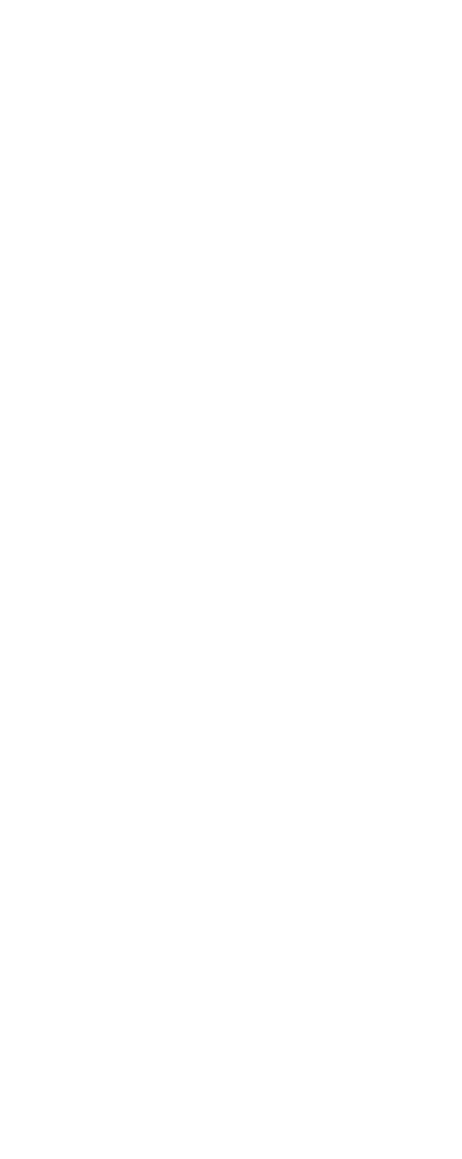
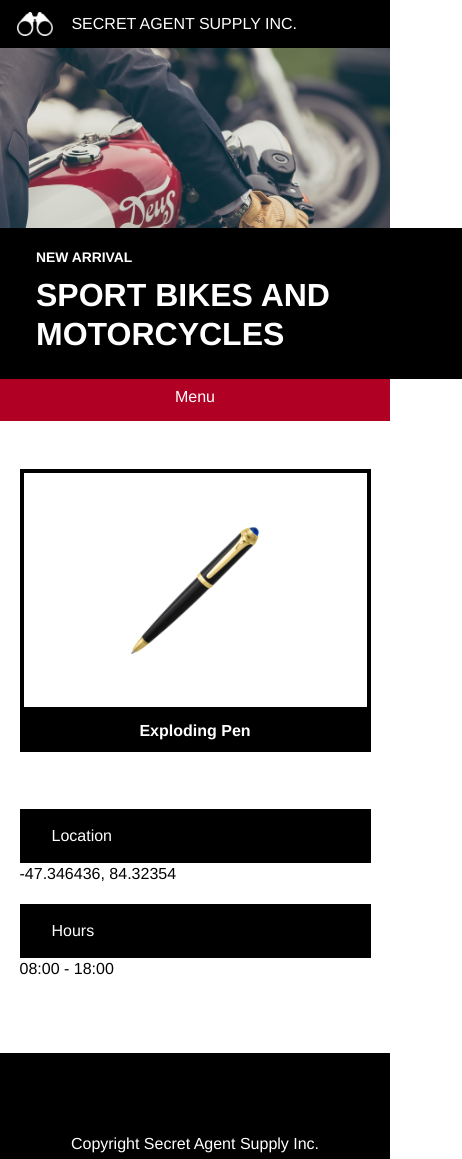
Before and after one commit to Raphg27/secret-agent, a plain HTML site: page index.html in a window 390 px wide. Shown: the top 1159 px of the page, 462 px wide, since content can reach past the window. Before the commit the page ends 844 px from the top, so only its background shows below. Drawn offline with Linux system fonts and the light colour scheme; files that its build step writes are made by us from their sources.

Commit message:
responsive

```diff
--- a/index.html
+++ b/index.html
@@ -8,5 +8,85 @@
   </head>
   <body>
 
+<!-- Header -->
+    <header class="company">
+      <div class="flex-container">
+      <img src="resources/images/logo.png" alt="logo">
+      <span>Secret Agent Supply Inc.</span>
+      </div>
+    </header>
+
+<!-- Banner -->
+    <div class="banner">
+      <div class="flex-container">
+        <div class="headline">
+          <h4>NEW ARRIVAL</h4>
+          <h1>SPORT BIKES AND MOTORCYCLES</h1>
+        </div>
+      </div>
+    </div>
+
+    <nav>
+      <ul class="flex-container">
+        <li>Eyewere</li>
+        <li>Apparel</li>
+        <li>Gadgets</li>
+        <li>Vehicles</li>
+        <li>Classes</li>
+        <li>Contact</li>
+      </ul>
+
+      <ul class="mobile-nav flex-container">
+        <li>Menu</li>
+      </ul>
+    </nav>
+
+    <div class="flex-container">
+    <div class="products">
+
+      <div class="product">
+        <div class="product-image">
+        <img src="resources/images/pen.png" alt="pen">
+        </div>
+        <span class="description">Exploding Pen</span>
+      </div>
+
+      <div class="product watch">
+        <div class="product-image">
+        <img src="resources/images/watch.png" alt="watch">
+        </div>
+        <span class="description">Cellular Watch</span>
+      </div>
+
+      <div class="product glasses">
+        <div class="product-image">
+        <img src="resources/images/glasses.png" alt="glasses">
+        </div>
+        <span class="description">Thermal Glasses</span>
+      </div>
+
+    </div>
+    </div>
+
+    <div class="flex-container">
+      <div class="business-info">
+        <div class="info">
+        <span class="title">Location</span>
+        <span>-47.346436, 84.32354</span>
+        </div>
+
+        <div class="info">
+        <span class="title">Hours</span>
+        <span>08:00 - 18:00</span>
+        </div>
+      </div>
+    </div>
+
+    <footer>
+      <div class="flex-container">
+    <p>Copyright Secret Agent Supply Inc.</p>
+      </div>
+    </footer>
+
   </body>
 </html>
--- /dev/null
+++ b/resources/css/style.css
@@ -0,0 +1,227 @@
+html {
+  font-size: 18px;
+}
+
+body {
+  background-color: white;
+  font-family: Helvetica, sans-serif;
+  line-height: 1.4em;
+}
+
+
+.company {
+  background: black;
+}
+.company .flex-container {
+  display: flex;
+  align-items: center;
+  padding: 12px 0 12px 0.5em;
+  max-width: 960px;
+  margin: 0 auto;
+
+}
+
+
+header span {
+  color:white;
+  text-transform: uppercase;
+}
+
+div {
+  display: block;
+}
+
+header img {
+  height: 1.5em;
+  padding-right: 1rem;
+  padding-left: 0.5rem;
+}
+
+img {
+  border-style: none;
+}
+
+
+.banner {
+  background-image: url("../images/moto.jpg");
+  height: 25em;
+  background-repeat: no-repeat;
+  background-position: center;
+  background-size: cover;
+}
+
+.headline {
+  background-color: black;
+  color: white;
+  width: 20em;
+  position: relative;
+  top: 9em;
+  padding: 2em 3em;
+}
+
+.headline h1 {
+  font-size: 2em;
+  line-height: 1.2em;
+  margin: 0.25em 0px;
+}
+
+.flex-container {
+  max-width: 960px;
+  margin: 0 auto;
+}
+
+
+nav {
+  background-color:#B00024;
+  color: white;
+}
+
+nav ul {
+  display: flex;
+  align-items: center;
+  justify-content: space-between;
+  padding: 0.75rem 0;
+}
+
+
+h1, h4 {
+  font-weight: bold
+}
+
+.products, .business-info {
+    display: flex;
+    justify-content: space-between;
+    margin: 3em 0 0 0;
+}
+
+.product {
+  width: 30%;
+}
+
+
+.product-image {
+  height: 9rem;
+  border: 4px solid black;
+  padding:2rem 0px;
+  display: flex;
+  justify-content: center;
+  align-items: center;
+  border-image:initial;
+
+}
+
+.product-image img {
+  max-width: 8em;
+}
+
+img {
+  border-style:none;
+}
+.description {
+  background-color: black;
+  color: white;
+  font-weight: bold;
+  text-align: center;
+  padding: 0.5rem;
+  display: block;
+
+}
+
+
+.info {
+  width:35%;
+}
+
+.info .title {
+  display: block;
+  background-color: black;
+  color:white;
+  padding: 1em 2em;
+}
+
+footer {
+  background-color: black;
+  color: white;
+  margin-top: 4em;
+  padding: 5em 0px;
+}
+
+.mobile-nav {
+  display: none;
+}
+
+
+@media only screen and (max-width: 1024px) {
+.mobile-nav {
+    display: block;
+    text-align: center;
+
+}
+
+nav ul {
+  display:none;
+}
+
+body {
+  font-size:16px;
+}
+
+.product {
+  width: 47%;
+}
+.product.glasses {
+  display: none;
+}
+
+}
+
+
+@media only screen and (max-width: 470px) {
+
+  .mobile-nav {
+      display: block;
+      text-align: center;
+  }
+
+.banner {
+  height: 18rem;
+
+}
+.headline {
+  padding: 1rem 2rem;
+  width: 100%;
+  top: 10rem;
+}
+
+
+h4 {
+  font-size: 0.77rem;
+}
+
+h1 {
+  font-size: 1rem;
+
+}
+.product{
+  width: 90%;
+  margin: auto;
+}
+
+.products, .business-info {
+    flex-wrap: wrap;
+}
+
+.product.watch {
+  display: none;
+}
+
+.info {
+  width: 90%;
+  margin: 0.5rem auto;
+}
+
+footer {
+  text-align: center;
+}
+
+}
```
Also changed, not shown: resources/css/reset.css (renamed from resources/reset.css), resources/style.css (deleted).
